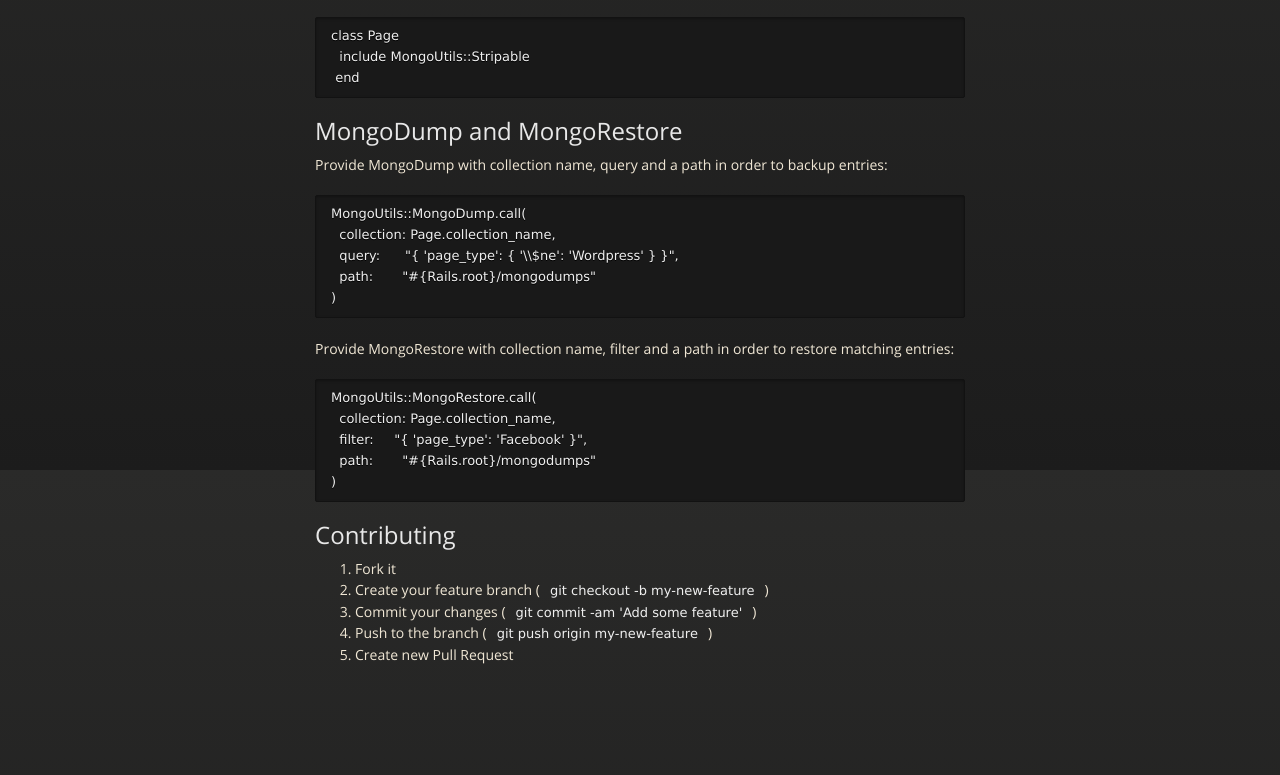
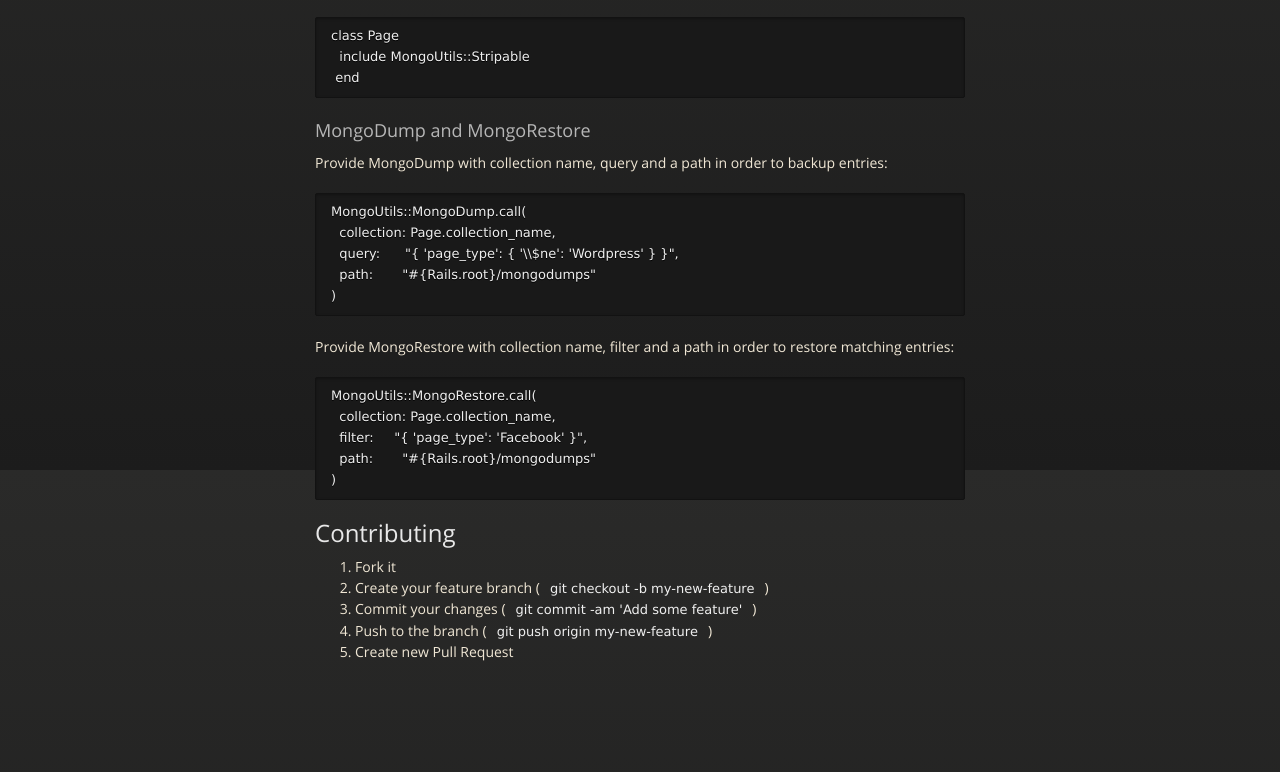
Before and after one commit to 77Agency/RubyMongoUtils, a plain HTML site: page index.html in a window 1280 px wide. Shown: the part 1130-1905 px from the top of the page. Drawn offline with nearby package versions, Linux system fonts and the light colour scheme.

Commit message:
Update index.html

```diff
--- a/index.html
+++ b/index.html
@@ -72,7 +72,7 @@
  end
 </code></pre>
 
-<h2>MongoDump and MongoRestore</h2>
+<h3>MongoDump and MongoRestore</h3>
 
 <p>Provide MongoDump with collection name, query and a path in order to backup entries:</p>
 
```
